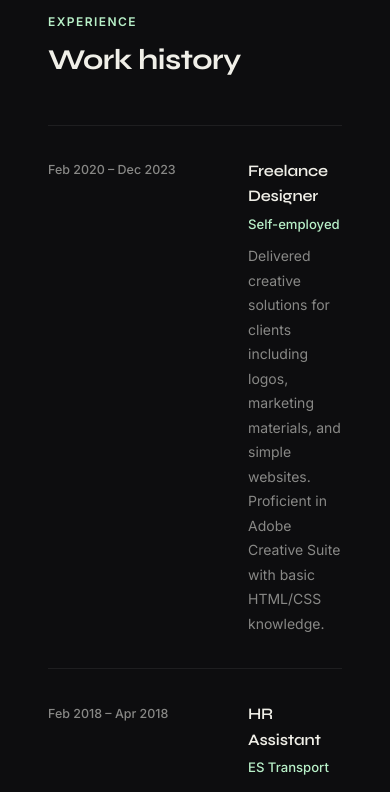
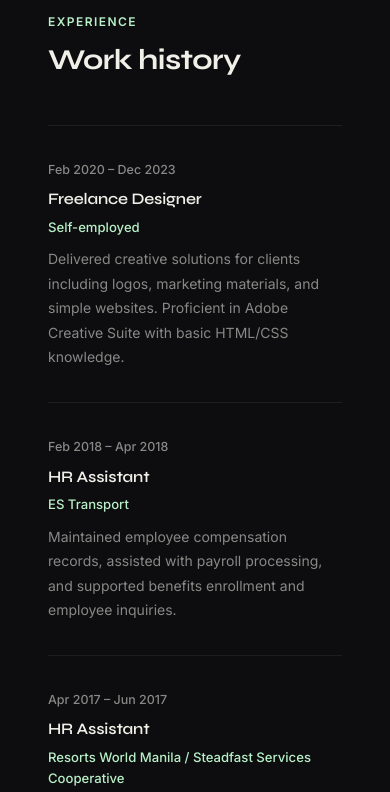
Before and after one commit to amyezing/website-react, a React (Vite) app: page / in a window 390 px wide. Shown: the part 4520-5312 px from the top of the page. Built offline with nearby package versions, Linux system fonts and the light colour scheme.

Commit message:
fix experience mobile grid

```diff
--- a/src/components/Experience.jsx
+++ b/src/components/Experience.jsx
@@ -57,6 +57,7 @@ export default function Experience() {
         {jobs.map((job, i) => (
           <motion.div
             key={job.company}
+            className="exp-grid"
             initial={{ opacity: 0, y: 28 }}
             animate={inView ? { opacity: 1, y: 0 } : {}}
             transition={{ duration: 0.7, delay: i * 0.15, ease: [0.25, 1, 0.5, 1] }}
```
